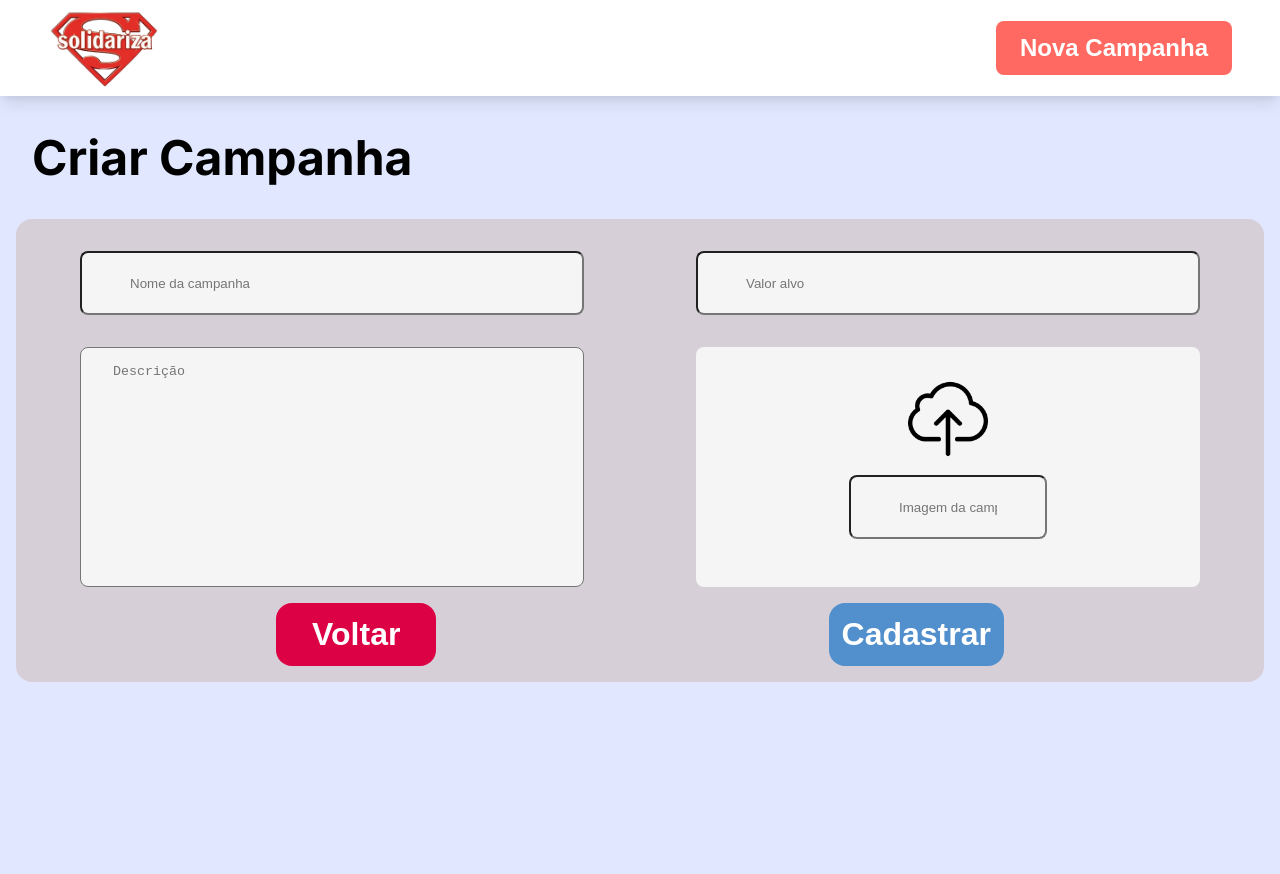
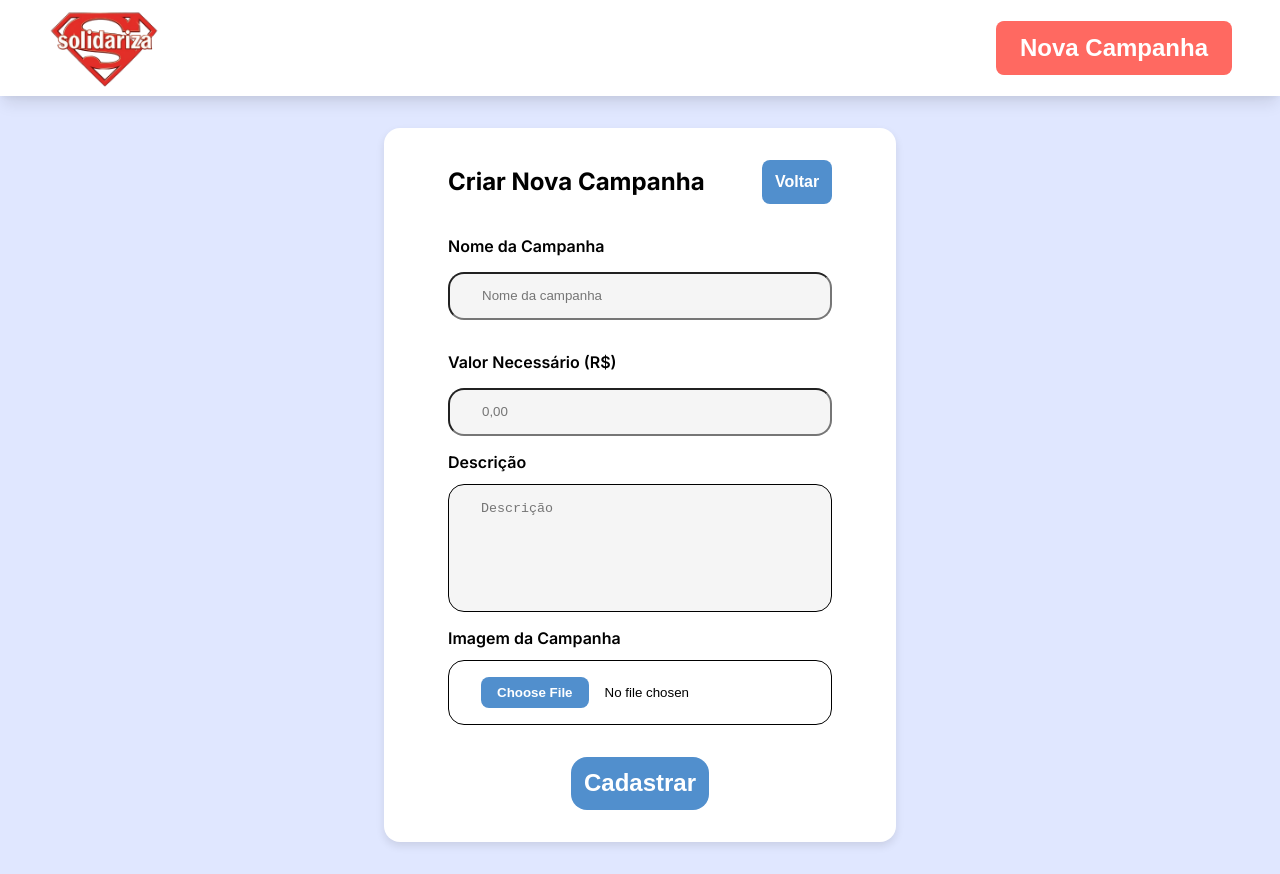
Before and after one commit to nattanslobato/nattan-lobato-qriarlabs-test, a Next.js app in the folder frontend/: page /CreateCampaign in a window 1280 px wide. Before the commit the page ends 800 px from the top, so only its background shows below. Built offline with nearby package versions, Linux system fonts and the light colour scheme.

Commit message:
feat: alterando layout da página de cadastro de campanha e implementando a seleção de arquivo de imagem

```diff
--- a/frontend/src/app/CreateCampaign/CreateCampaign.style.ts
+++ b/frontend/src/app/CreateCampaign/CreateCampaign.style.ts
@@ -1,97 +1,119 @@
 import styled from "styled-components";
 
-export const HeaderCreateDiv = styled.div`
-    display: flex;
-    justify-content: space-between;
-    align-items: center;
-    padding: 0 2rem;
-    color: #000;
-`
-
-export const TitleDiv = styled.div`
-    font-size: 1.5rem;
-`
-
-export const CampaignForm = styled.form`
-    display: flex;
-    justify-content: space-between;
-    flex-wrap: wrap;
-    margin: 0 1rem;
-    padding: 1rem 4rem;
-    background-color: #d7cfd7;
-    border-radius: 1rem;
-`
-
-export const Input = styled.input`
-    width: 45%;
-    height: 4rem;
-    border-radius: 0.5rem;
-    padding: 0rem 3rem;
-    margin: 1rem 0;
-    background-color: #F5F5F5;
-`
-
-export const InputDescription = styled.textarea`
-    width: 45%;
-    min-height: 15rem;
-    border-radius: 0.5rem;
-    padding: 1rem 2rem;
-    margin: 1rem 0;
-    background-color: #F5F5F5;
-    resize: none;
-`
-
-export const UploadImageDiv = styled.div`
+export const Container = styled.div`
     display: flex;
     flex-direction: column;
     align-items: center;
     justify-content: center;
-    width: 45%;
-    min-height: 15rem;
-    border-radius: 0.5rem;
-    padding: 1rem 2rem;
-    margin: 1rem 0;
-    background-color: #F5F5F5;
+    width: 40%;
+    margin: 2rem 2rem;
+    background-color: #fff;
+    border-radius: 1rem;
+    box-shadow: 0 4px 8px rgba(0, 0, 0, 0.1);
 `
 
-export const ImageUpload= styled.img.attrs(props => ({src: props.src, alt: "Image upload"}))`
-    width: 5rem;
-    border-radius: 1rem;
+export const HeaderCreateDiv = styled.div`
+    display: flex;
+    align-items: center;
+    justify-content: space-between;
+    width: 100%;
+    padding: 1rem 4rem;
+    margin: 1rem 0 0 0;
+    p {
+        font-size: 1.5rem;
+        font-weight: bold;
+        color: #000;
+        margin: 0;
+    }
 `
-
-// export const InputImage = styled.input`
-//     background-color: green;
-// `
-
-
-export const ButtonDiv = styled.div`
+export const BackButton = styled.button`
     display: flex;
-    justify-content: space-around       ;
-    width: 100%;
-`
-export const ButtonBack = styled.button`
-    min-width: 10rem;
-    background-color: #dc0044;
+    align-items: center;
     border: none;
-    border-radius: 1rem;
+    border-radius: 0.5rem;
     padding: 0.8rem;
-    text-align: center;
-    font-weight: bold;
-    font-size: 2rem;
+    font-weight: 600;
+    font-size: 1rem;
+    background-color: #518fcd;
     color: #fff;
 
     cursor: pointer;
 `
 
+export const CampaignForm = styled.form`
+    display: flex;
+    flex-direction: collumn;
+    align-items: center;
+    flex-wrap: wrap;
+    padding: 0 4rem;
+    label {
+        font-size: 1rem;
+        font-weight: 600;
+        color: #000;
+        margin: 0;
+        padding: 0;
+    }
+`
+
+export const Input = styled.input`
+    width: 100%;
+    height: 3rem;
+    border-radius: 1rem;
+    margin: 0 0 1rem 0;
+    padding: 1rem 2rem;
+    background-color: #F5F5F5;
+
+`
+
+export const InputDescription = styled.textarea`
+    width: 100%;
+    min-height: 8rem;
+    border: 1px solid #000;
+    border-radius: 1rem;
+    margin: 0.75rem 0 1rem 0;
+    padding: 1rem 2rem;
+    background-color: #F5F5F5;
+    resize: none;
+`
+
+export const FileInput = styled.input.attrs({ type: 'file' })`
+    width: 100%;
+    min-height: 1rem;
+    border: 1px solid #000;
+    border-radius: 1rem;
+    cursor: pointer;
+    margin-top: 0.75rem;
+    padding: 1rem 2rem;
+
+    &::-webkit-file-upload-button {
+        background: #518fcd;
+        color: #fff;
+        border: none;
+        border-radius: 0.5rem;
+        margin-right: 1rem;
+        padding: 0.5rem 1rem;
+        cursor: pointer;
+        font-weight: bold;
+
+    }
+`
+
+export const ButtonDiv = styled.div`
+    display: flex;
+    justify-content: center;
+    width: 100%;
+    margin: 2rem 0;
+`
+
 export const ButtonConfirm = styled.button`
-    min-width: 10rem;
+
     background-color: #518fcd;
     border: none;
     border-radius: 1rem;
     padding: 0.8rem;
     text-align: center;
     font-weight: bold;
-    font-size: 2rem;
+    font-size: 1.5rem;
     color: #fff;
 
     cursor: pointer;
--- a/frontend/src/app/CreateCampaign/page.tsx
+++ b/frontend/src/app/CreateCampaign/page.tsx
@@ -1,7 +1,16 @@
 'use client'
 
 import Navbar from "@/components/Navbar";
-import {HeaderCreateDiv, CampaignForm, Input, TitleDiv, InputDescription, UploadImageDiv, ImageUpload, ButtonDiv, ButtonBack, ButtonConfirm } from "./CreateCampaign.style";
+import {Container,
+    HeaderCreateDiv,
+    BackButton,
+    CampaignForm,
+    Input,
+    InputDescription,
+    FileInput,
+    ButtonDiv,
+    ButtonConfirm }
+    from "./CreateCampaign.style";
 import Link from "next/link";
 import React, { useState } from "react";
 import api from "@/services/api";
@@ -26,60 +35,70 @@ const CreateCampaign: React.FC = () => {
         try {
             const response = await api.post("/campaign",  campaign);
             console.log(response.data);
+            window.location.reload();
         } catch (error) {
             console.error('Error posting the order data', error);
         }
       };
 
     return (
-        <div>
+        <>
             <Navbar/>
+            <Container>
                 <HeaderCreateDiv>
-                <TitleDiv>
-                    <h1>Criar Campanha</h1>
-                </TitleDiv>
+                    <p>Criar Nova Campanha</p>
+                    <Link href={"/"}>
+                        <BackButton>
+                            Voltar
+                        </BackButton>
+                    </Link>
                 </HeaderCreateDiv>
-
                 <CampaignForm onSubmit={handleSubmit}>
+                    <label htmlFor="campaign">
+                        <p>Nome da Campanha</p>
+                    </label>
                     <Input
                         type="text"
                         name="campaign"
                         placeholder="Nome da campanha"
                         onChange={(e) => setCampaign({ ...campaign, name: e.target.value })}
                     />
+                    <label htmlFor="target_value">
+                        <p>Valor Necessário (R$)</p>
+                    </label>
                     <Input
                         type="number"
                         name="target_value"
-                        placeholder="Valor alvo"
+                        placeholder="0,00"
                         onChange={(e) => setCampaign({ ...campaign, target_value: Number(e.target.value) })}
                     />
+                    <label htmlFor="description">Descrição</label>
                     <InputDescription
                         name="description"
                         placeholder="Descrição"
                         onChange={(e) => setCampaign({ ...campaign, description: e.target.value })}
                     />
-                    <UploadImageDiv>
-                        <ImageUpload src={"/upload_image.png"}/>
-                        <Input
-                            type="text"
-                            name="image_campaign"
-                            placeholder="Imagem da campanha"
-                            onChange={(e) => setCampaign({ ...campaign, image: e.target.value })}
+                    <label htmlFor="image_campaign">Imagem da Campanha</label>
+                    <FileInput
+                        type="file"
+                        name="image_campaign"
+                        accept="image/*"
+                        onChange={(e) => {
+                        if (e.target.files && e.target.files[0]) {
+                            const file = e.target.files[0];
+                            setCampaign({ ...campaign, image: file.name });
+                        }
+                        }}
+                    />
 
-                        />
-                    </UploadImageDiv>
                     <ButtonDiv>
-                        <Link href={"/"}>
-                            <ButtonBack>
-                                Voltar
-                            </ButtonBack>
-                        </Link>
                         <ButtonConfirm type="submit">
                             Cadastrar
                         </ButtonConfirm>
                     </ButtonDiv>
                 </CampaignForm>
-        </div>
+            </Container>
+        </>
     )
 }
 export default CreateCampaign;
--- a/frontend/src/components/CampaignList/CampaignList.styles.ts
+++ b/frontend/src/components/CampaignList/CampaignList.styles.ts
@@ -13,7 +13,8 @@ export const CampaignsContainer = styled.div`
     align-items: center;
     flex-wrap: wrap;
     justify-content: space-between;
-    padding: 1rem;
+    padding: 0 1rem;
+    max-width: 80rem;
 
     @media (max-width: 76rem) {
         justify-content: center;
```
